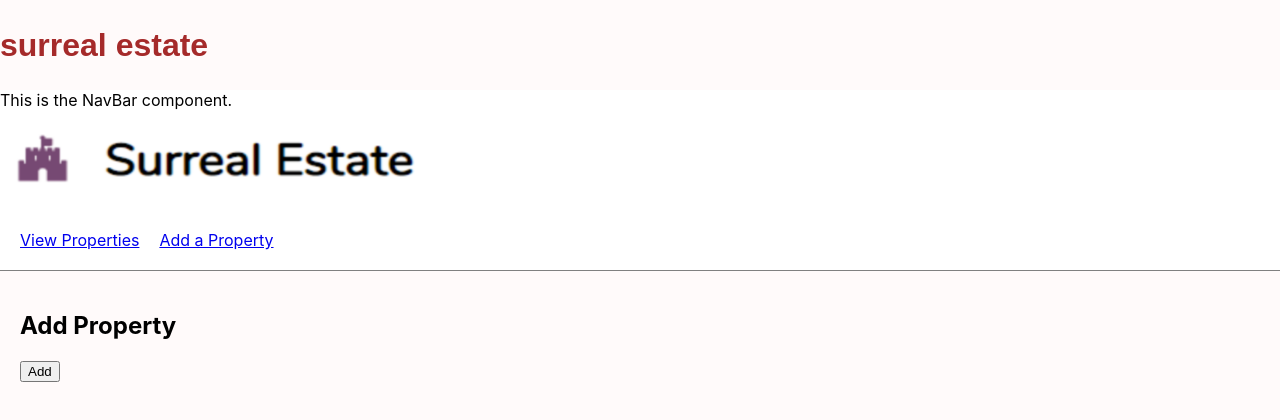
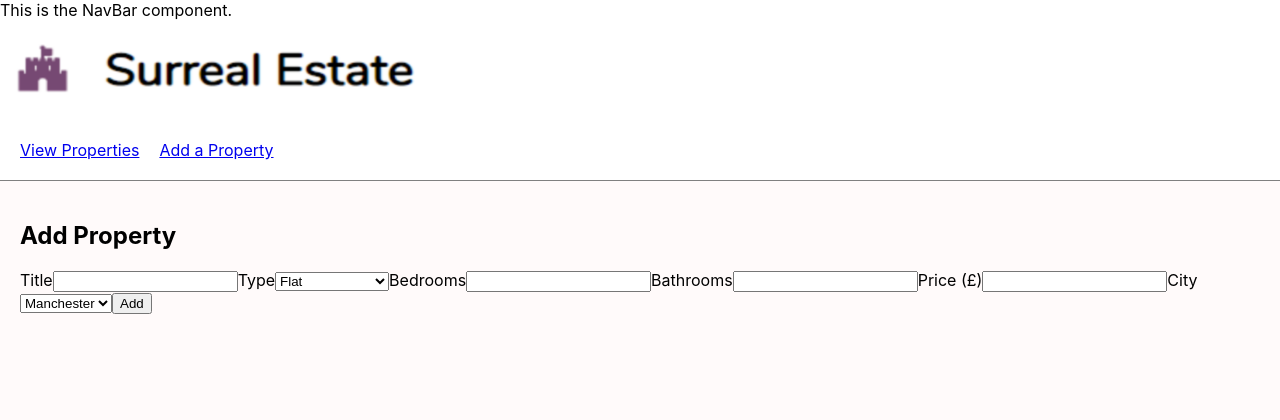
Before and after one commit to josephredmond5/surreal-estate, a React (Create React App) app: page /add-property in a window 1280 px wide. Shown: the top 420 px of the page. Built offline with nearby package versions, Linux system fonts and the light colour scheme.

Commit message:
add-property part of the module completed

```diff
--- a/public/index.html
+++ b/public/index.html
@@ -9,7 +9,6 @@
       content="Web site created using create-react-app"
     />
 
-    <link rel="manifest" href="%PUBLIC_URL%/manifest.json" />
     <title>surreal estate</title>
   </head>
   <body>
--- a/src/components/AddProperty.js
+++ b/src/components/AddProperty.js
@@ -4,6 +4,11 @@
 const initialState = {
   fields: {
     title: "",
+    type: "Flat",
+    bedrooms: "",
+    bathrooms: "",
+    price: "",
+    city: "Manchester",
   },
 };
 
@@ -15,10 +20,88 @@
     console.log(fields);
   };
 
+  const handleFieldChange = (event) => {
+    setFields({ ...fields, [event.target.name]: event.target.value });
+  };
+
   return (
     <div className="add-property">
       <h2>Add Property</h2>
       <form onSubmit={handleAddProperty}>
+        <label htmlFor="title">
+          Title
+          <input
+            id="title"
+            name="title"
+            type="text"
+            value={fields.title}
+            onChange={handleFieldChange}
+          />
+        </label>
+        <label htmlFor="type">
+          Type
+          <select
+            id="type"
+            name="type"
+            value={fields.type}
+            onChange={handleFieldChange}
+          >
+            <option value="Flat">Flat</option>
+            <option value="Detached">Detached</option>
+            <option value="Semi-Detached">Semi-Detached</option>
+            <option value="Terraced">Terraced</option>
+            <option value="End of Terrace">End of Terrace</option>
+            <option value="Cottage">Cottage</option>
+            <option value="Bungalow">Bungalow</option>
+          </select>
+        </label>
+        <label htmlFor="bedrooms">
+          Bedrooms
+          <input
+            id="bedrooms"
+            name="bedrooms"
+            type="number"
+            min="0"
+            value={fields.bedrooms}
+            onChange={handleFieldChange}
+          />
+        </label>
+        <label htmlFor="bathrooms">
+          Bathrooms
+          <input
+            id="bathrooms"
+            name="bathrooms"
+            type="number"
+            min="0"
+            value={fields.bathrooms}
+            onChange={handleFieldChange}
+          />
+        </label>
+        <label htmlFor="price">
+          Price (£)
+          <input
+            id="price"
+            name="price"
+            type="number"
+            min="0"
+            value={fields.price}
+            onChange={handleFieldChange}
+          />
+        </label>
+        <label htmlFor="city">
+          City
+          <select
+            id="city"
+            name="city"
+            value={fields.city}
+            onChange={handleFieldChange}
+          >
+            <option value="Manchester">Manchester</option>
+            <option value="Leeds">Leeds</option>
+            <option value="Sheffield">Sheffield</option>
+            <option value="Liverpool">Liverpool</option>
+          </select>
+        </label>
         <button type="submit" value="submit">
           Add
         </button>
--- a/src/components/App.js
+++ b/src/components/App.js
@@ -1,16 +1,13 @@
-import React from "react";
-import { Routes, Route } from "react-router-dom";
-import NavBar from "./navBar";
-import Properties from "./Properties";
-import AddProperty from "./AddProperty";
-import "../styles/navbar.css";
+import React from 'react';
+import NavBar from './navBar';
+import Properties from './Properties';
+import AddProperty from './AddProperty';
+import '../styles/navbar.css';
+import { Routes, Route } from 'react-router-dom';
 
 const App = () => {
   return (
     <div className="App">
-      <header className="App-header">
-        <h2 className="title-name">surreal estate</h2>
-      </header>
       <NavBar />
       <Routes>
         <Route path="/" element={<Properties />} />
--- a/src/components/navBar.js
+++ b/src/components/navBar.js
@@ -9,13 +9,13 @@
             <img className="logo" src='/images/surreal-logo.png' alt="Surreal Logo" />
 
             <ul className="navbar-links">
-  <li className="navbar-links-item">
-    <Link href="/properties">View Properties</Link>
-  </li>
-  <li className="navbar-links-item">
-    <Link href="/add-property">Add a Property</Link>
-  </li>
-</ul>
+              <li className="navbar-links-item">
+                <Link to="/">View Properties</Link>
+              </li>
+              <li className="navbar-links-item">
+                <Link to="/add-property">Add a Property</Link>
+              </li>
+            </ul>
         </div>
     );
 };
--- a/src/index.js
+++ b/src/index.js
@@ -1,5 +1,5 @@
 import React from "react";
-import ReactDOM from "react-dom/client";
+import ReactDOM from 'react-dom/client';
 import "./index.css";
 import App from "./components/App";
 import { BrowserRouter } from 'react-router-dom';
```
